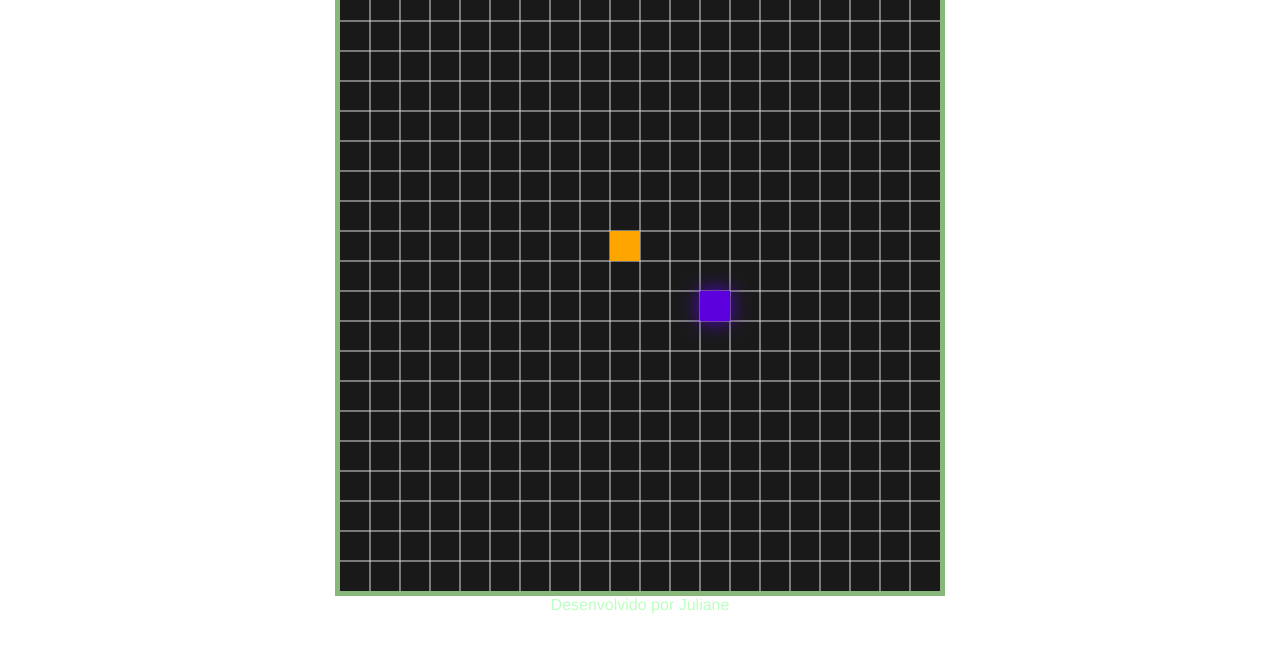
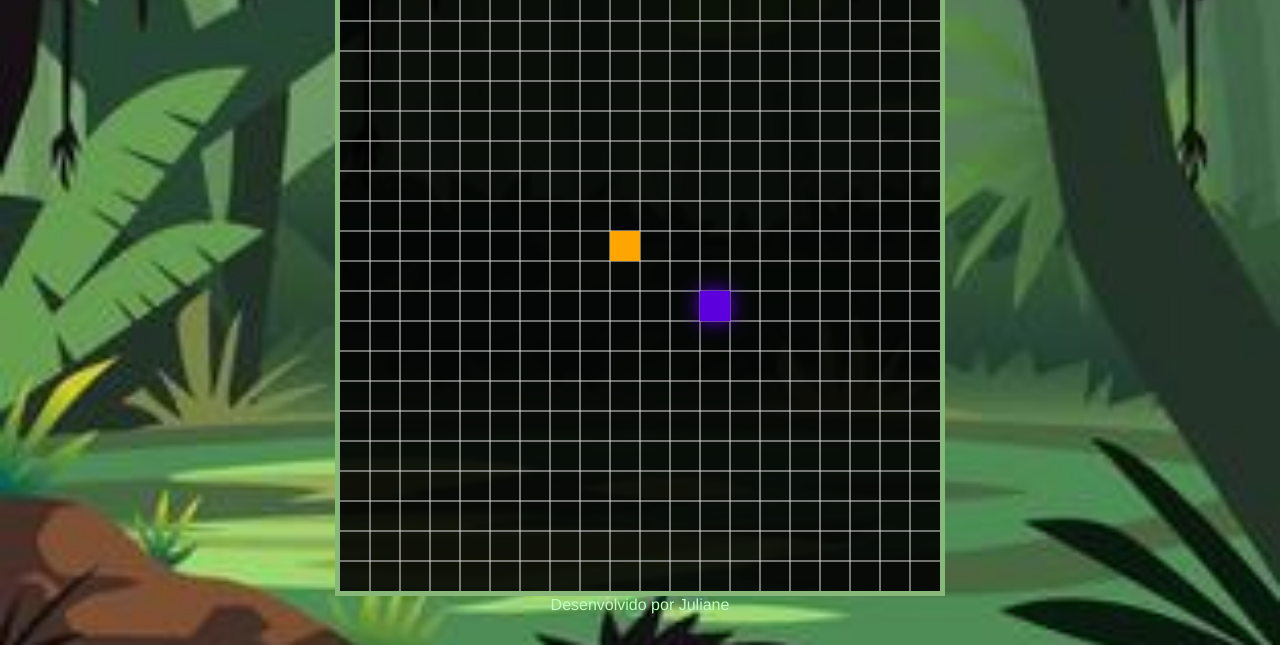
Before and after one commit to julianewebdesign/SnakeRunJu, a plain HTML site: page index.html in a window 1280 px wide. Shown: the part 155-800 px from the top of the page. Drawn offline with nearby package versions, Linux system fonts and the light colour scheme; files that its build step writes are made by us from their sources; files whose address does not match are found by name.

Commit message:
Update index.html

```diff
--- a/index.html
+++ b/index.html
@@ -12,7 +12,7 @@
 </head>
 
 <body
-style="background-image: url(assets/floresta1.png);">
+style="background-image: url../(assets/floresta1.png);">
 
   <main>
     <h1>Snake Run Florest</h1>
```
